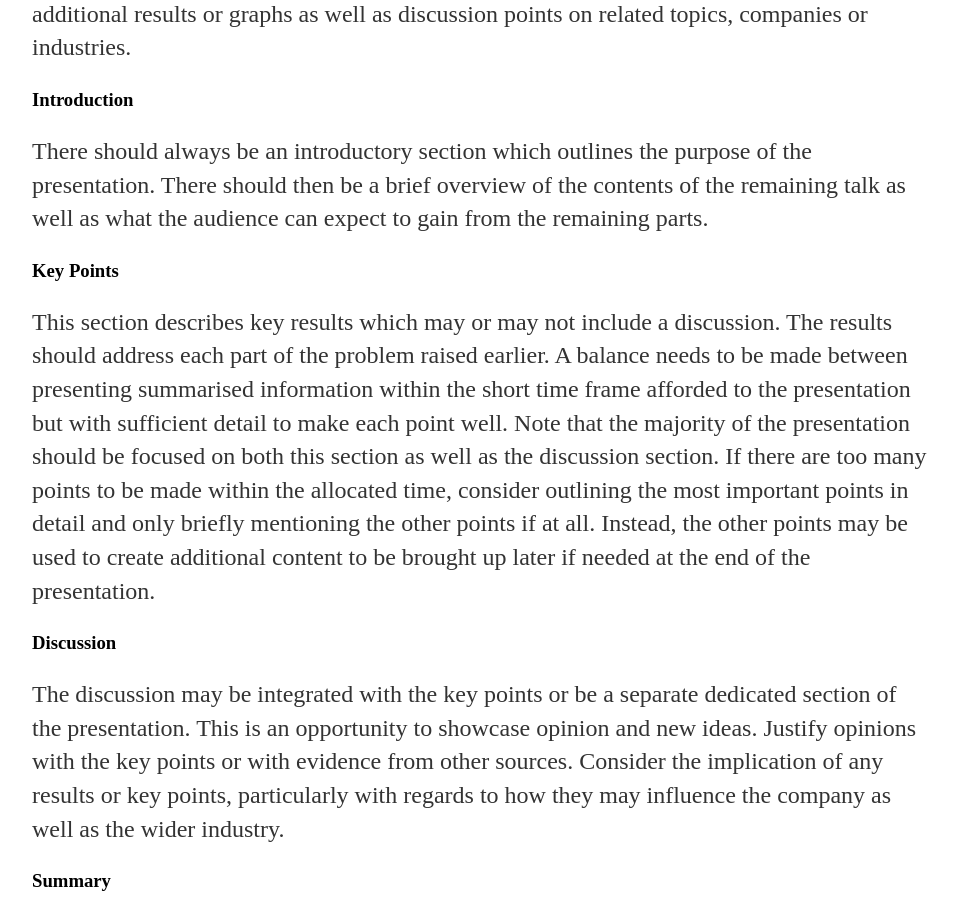
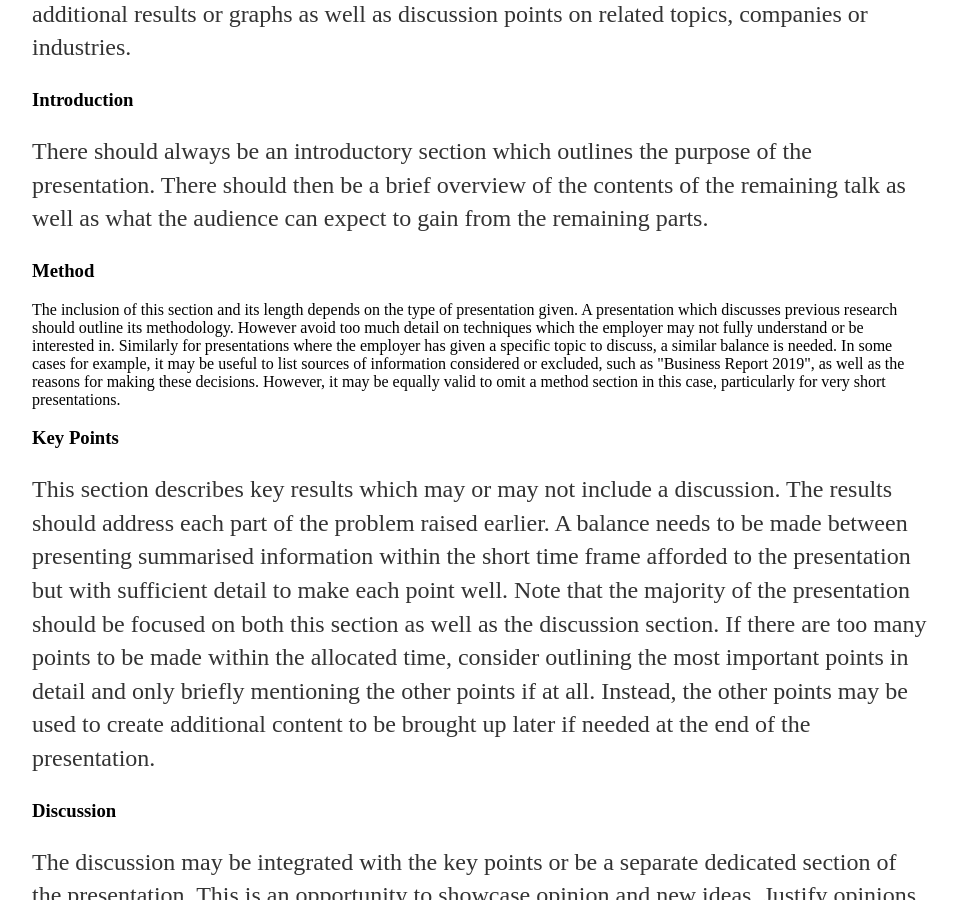
Before and after one commit to pa5411/Graduate-Job-Help, a Jekyll site: the page built from deliveringpresentations.html, in a window 1280 px wide and 900 px high, scrolled down 644 px. Shown: the whole window, without its empty margins (160-1118 px from the left). Built offline with Jekyll 4.4.1, drawn with Linux system fonts in a browser that asks for light colours.

Commit message:
add method section and content

```diff
--- a/deliveringpresentations.html
+++ b/deliveringpresentations.html
@@ -15,6 +15,10 @@ date: 2021-06-17
 		<h3> Introduction </h3>
 
 		<p> There should always be an introductory section which outlines the purpose of the presentation. There should then be a brief overview of the contents of the remaining talk as well as what the audience can expect to gain from the remaining parts. </p>
+
+		<h3> Method </h3>
+
+		The inclusion of this section and its length depends on the type of presentation given. A presentation which discusses previous research should outline its methodology. However avoid too much detail on techniques which the employer may not fully understand or be interested in. Similarly for presentations where the employer has given a specific topic to discuss, a similar balance is needed. In some cases for example, it may be useful to list sources of information considered or excluded, such as "Business Report 2019", as well as the reasons for making these decisions. However, it may be equally valid to omit a method section in this case, particularly for very short presentations.
 
 		<h3> Key Points </h3>
 
```
